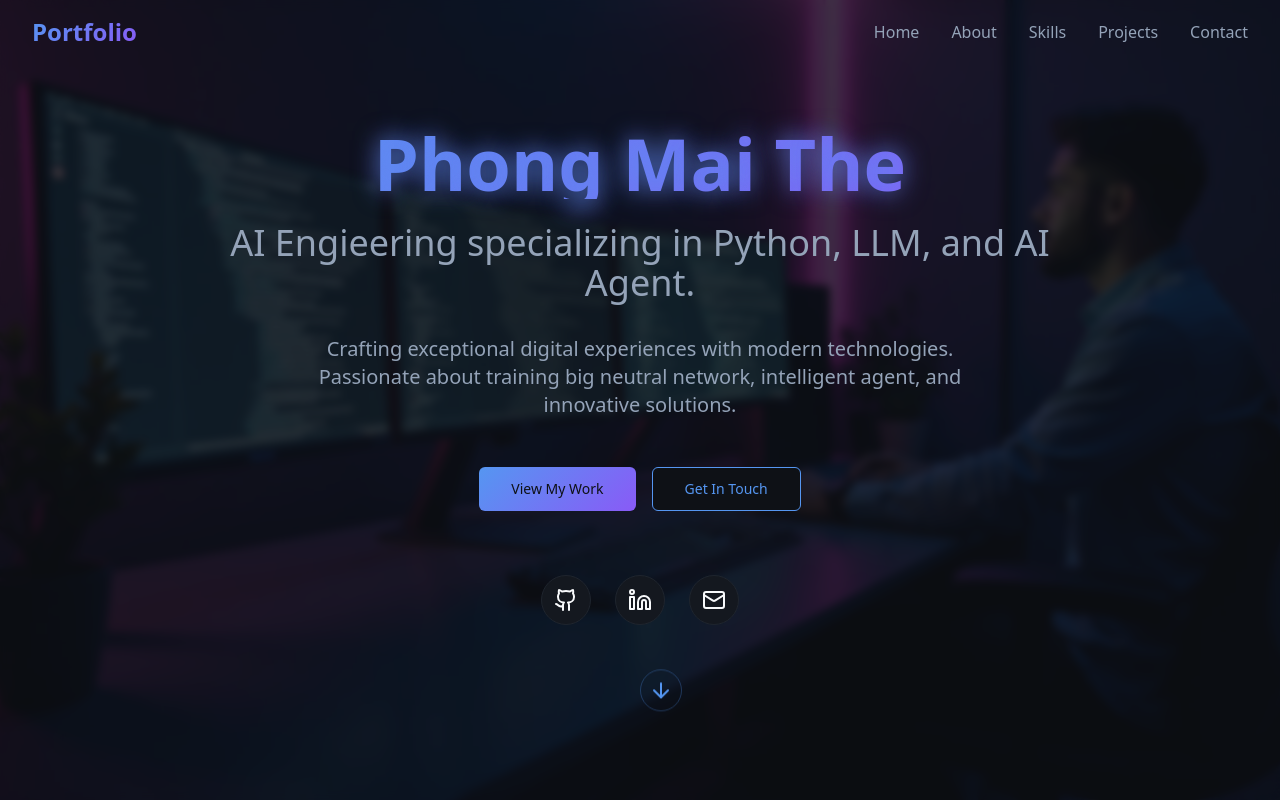
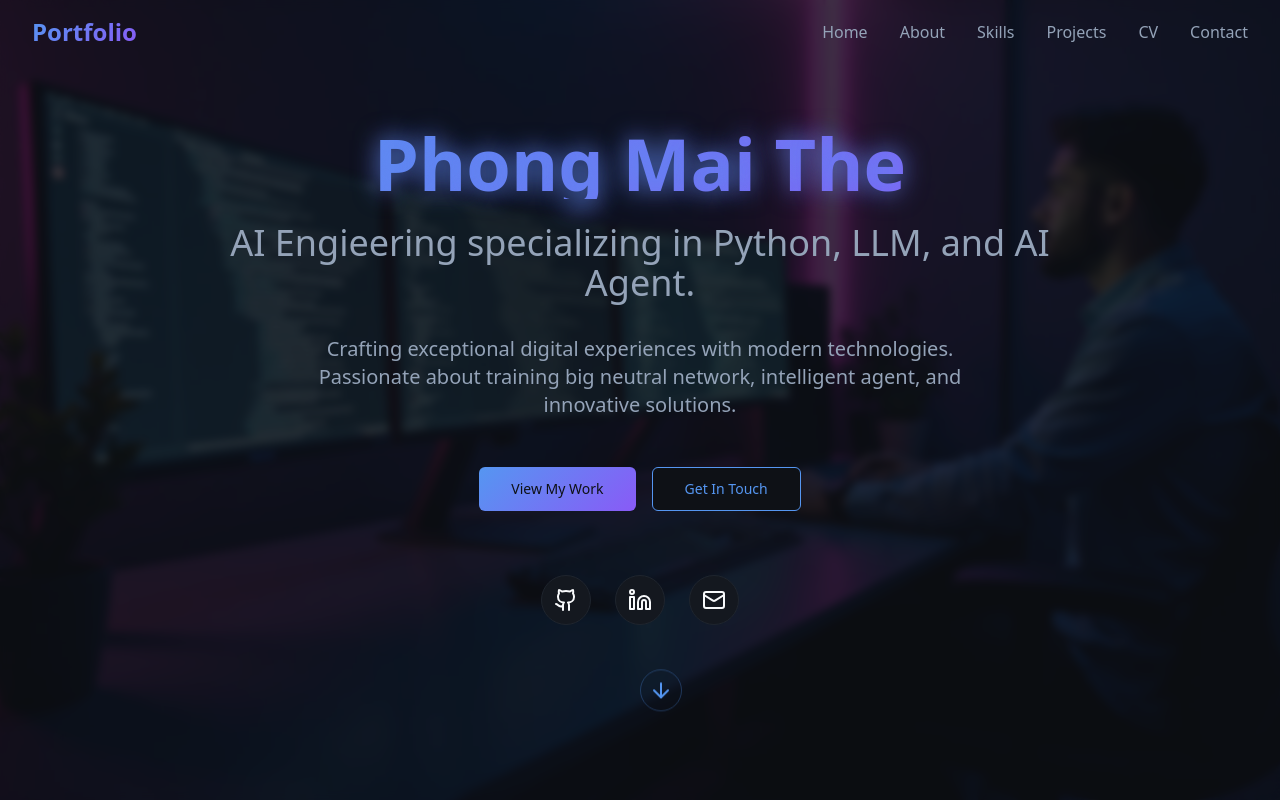
Before and after one commit to maiphong0411/phongmt-page, a React (Vite) app: page / in a window 1280 px wide. Shown: the top 800 px of the page. Built offline with nearby package versions, Linux system fonts and the light colour scheme; the HTML template or start-up script is replaced by a standard one.

Commit message:
Add CV to navigation

```diff
--- a/src/components/ui/navigation.tsx
+++ b/src/components/ui/navigation.tsx
@@ -1,6 +1,7 @@
 import { useState, useEffect } from "react";
 import { Button } from "@/components/ui/button";
 import { Menu, X } from "lucide-react";
+import cvPdf from "@/assets/CV_AI_DS_MaiThePhong.pdf";
 
 export const Navigation = () => {
   const [isOpen, setIsOpen] = useState(false);
@@ -21,11 +22,21 @@ export const Navigation = () => {
     setIsOpen(false);
   };
 
+  const handleNavClick = (target: string) => {
+    if (target === "cv") {
+      window.open(cvPdf, '_blank');
+      setIsOpen(false);
+    } else {
+      scrollToSection(target);
+    }
+  };
+
   const navItems = [
     { label: "Home", target: "hero" },
     { label: "About", target: "about" },
     { label: "Skills", target: "skills" },
     { label: "Projects", target: "projects" },
+    { label: "CV", target: "cv" },
     { label: "Contact", target: "contact" }
   ];
 
@@ -48,7 +59,7 @@ export const Navigation = () => {
             {navItems.map((item) => (
               <button
                 key={item.target}
-                onClick={() => scrollToSection(item.target)}
+                onClick={() => handleNavClick(item.target)}
                 className="text-muted-foreground hover:text-primary transition-colors duration-300 relative group"
               >
                 {item.label}
@@ -75,7 +86,7 @@ export const Navigation = () => {
               {navItems.map((item) => (
                 <button
                   key={item.target}
-                  onClick={() => scrollToSection(item.target)}
+                  onClick={() => handleNavClick(item.target)}
                   className="block px-3 py-2 text-muted-foreground hover:text-primary transition-colors duration-300 w-full text-left"
                 >
                   {item.label}
```
